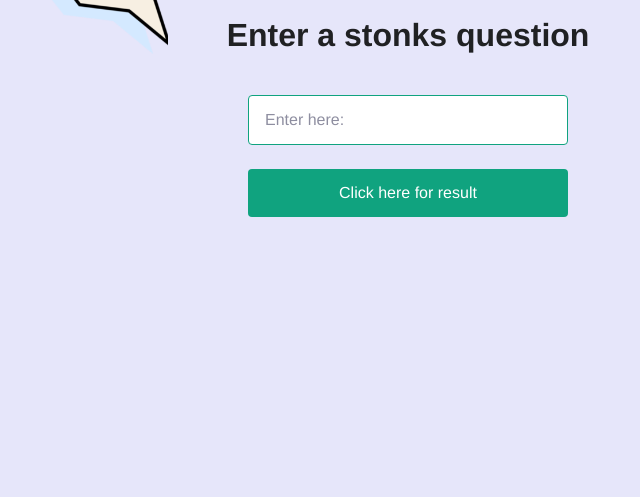
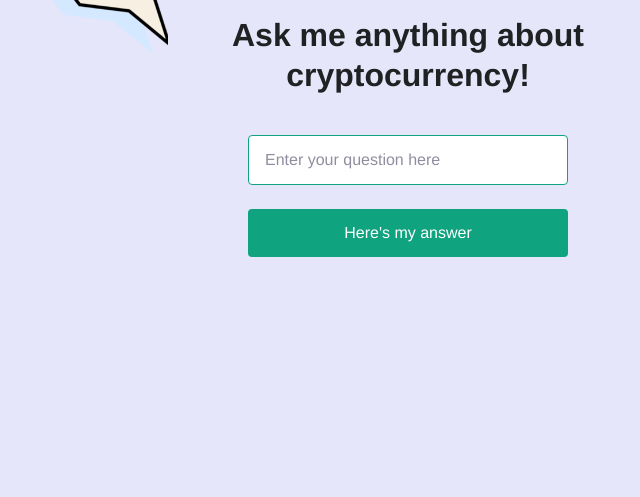
Before and after one commit to xaileena/McHacks_Project, a Flask app: page / in a window 1280 px wide. Shown: the part 244-741 px from the top of the page, without its empty margins (232-872 px from the left). Run offline with Flask 2, Linux system fonts and the light colour scheme; some web fonts are replaced.

Commit message:
update index.html on master manually

```diff
--- a/TradingBot/templates/index.html
+++ b/TradingBot/templates/index.html
@@ -1,10 +1,7 @@
 <!DOCTYPE html>
 <head>
-  <title>Stonks Bot</title>
-  <link
-    rel="shortcut icon"
-    href="{{ url_for('static', filename='stonks.jpg') }}"
-  />
+  <title>Crypto Bot</title>
+  <link rel="shortcut icon" href="{{ url_for('static', filename='Zi.jpg') }}" />
   <link rel="stylesheet" href="{{ url_for('static', filename='main.css') }}" />
   <link rel="stylesheet" href="{{ url_for('static', filename='style.css') }}" />
 </head>
@@ -19,19 +16,28 @@
 
   <div class="formBox">
     <img
-        src="{{ url_for('static', filename='stonks.jpg') }}"
-        width="200"
+            src="{{ url_for('static', filename='icon.png') }}"
+            width="175"
             ,
             height="175"
     />
-      <h3 class="centerText">Enter a stonks question</h3>
+    <h3 class="centerText">Ask me anything about cryptocurrency!</h3>
     <form action="/" method="post">
-        <input type="text" name="stock" placeholder="Enter here:" required />
-        <input type="submit" value="Click here for result" />
+      <input
+              type="text"
+              name="stock"
+              placeholder="Enter your question here"
+              required
+      />
+      <input type="submit" value="Here's my answer" />
     </form>
     {% if result %}
     <div class="result">{{ result }}</div>
     {% endif %}
   </div>
+
+  <div class="rightBox">
+    <p class="generate_text">"I want a 5-day moving average of BTC"</p>
+  </div>
 </div>
 </body>
```
Lines whose indentation alone changed are shown as unchanged.
